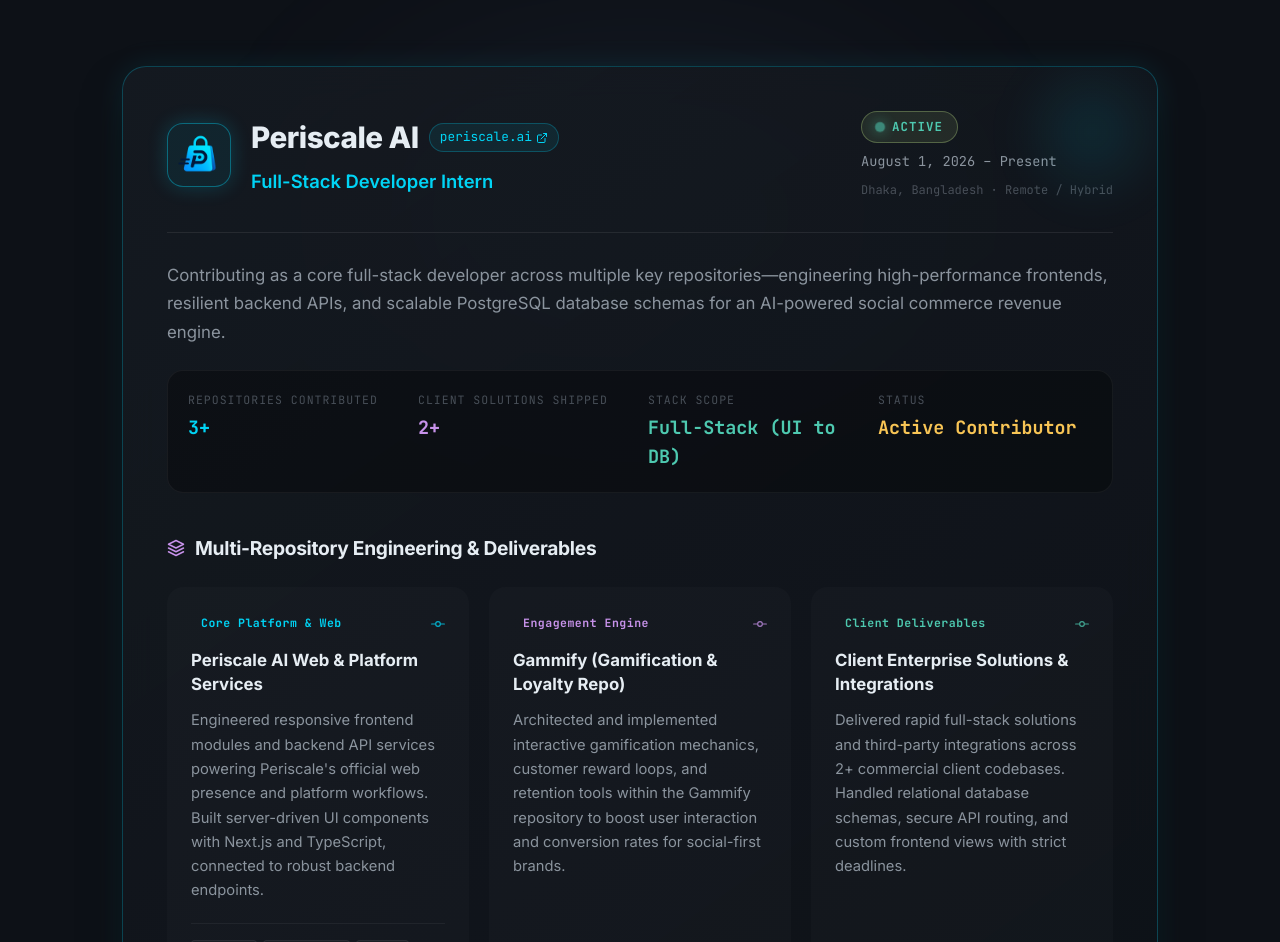
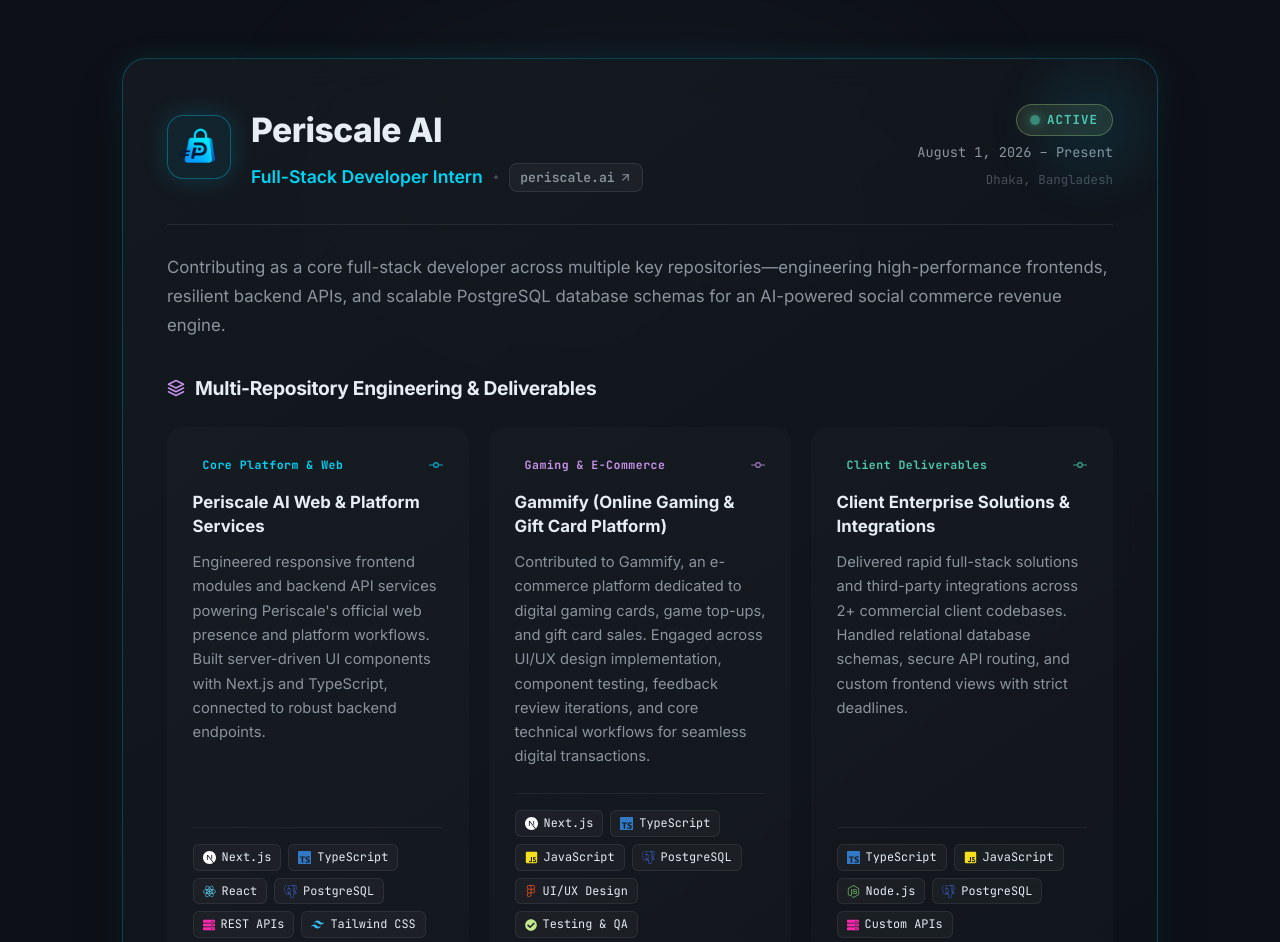
Before and after one commit to ah-nd-naf/Portfolio_Ahnaf, a React (Vite) app: page / in a window 1280 px wide. Shown: the part 2210-3152 px from the top of the page. Built offline with nearby package versions, Linux system fonts and the light colour scheme; the HTML template or start-up script is replaced by a standard one.

Commit message:
feat: add CommandPalette and Experience components

```diff
--- a/src/components/CommandPalette.jsx
+++ b/src/components/CommandPalette.jsx
@@ -563,7 +563,7 @@ const CommandPalette = ({ isOpen, setIsOpen }) => {
                 <strong style={{ color: 'var(--text-main)', display: 'block', marginBottom: '6px' }}>
                   Multi-Repository Production Engineering
                 </strong>
-                Contributing as a core full-stack developer across Periscale's web platform, the Gammify engagement engine, and 2+ bespoke client solutions using Next.js, TypeScript, PostgreSQL, and REST APIs.
+                Contributing as a core full-stack developer across Periscale's web platform, the Gammify gaming & card platform, and 2+ bespoke client solutions using Next.js, TypeScript, PostgreSQL, and REST APIs.
               </div>
             </div>
 
--- a/src/components/Experience.jsx
+++ b/src/components/Experience.jsx
@@ -2,24 +2,53 @@ import React from 'react';
 import { motion } from 'framer-motion';
 import {
   FiBriefcase,
-  FiExternalLink,
   FiGitCommit,
   FiLayers,
-  FiCode,
-  FiCheckCircle,
   FiTerminal,
-  FiCpu
+  FiArrowUpRight
 } from 'react-icons/fi';
+import {
+  SiNextdotjs,
+  SiTypescript,
+  SiPostgresql,
+  SiTailwindcss,
+  SiFigma
+} from 'react-icons/si';
+import {
+  FaReact,
+  FaNodeJs,
+  FaJsSquare,
+  FaServer,
+  FaGitAlt,
+  FaLayerGroup,
+  FaCheckCircle
+} from 'react-icons/fa';
+
+// Authentic Brand Icons Mapping
+const TECH_ICONS = {
+  'Next.js': <SiNextdotjs color="#ffffff" size={13} />,
+  'TypeScript': <SiTypescript color="#3178c6" size={13} />,
+  'JavaScript': <FaJsSquare color="#f7df1e" size={13} />,
+  'React': <FaReact color="#61dafb" size={13} />,
+  'PostgreSQL': <SiPostgresql color="#4169e1" size={13} />,
+  'Node.js': <FaNodeJs color="#68a063" size={13} />,
+  'REST APIs': <FaServer color="#f92aad" size={12} />,
+  'Custom APIs': <FaServer color="#f92aad" size={12} />,
+  'Tailwind CSS': <SiTailwindcss color="#38bdf8" size={13} />,
+  'Git & GitHub': <FaGitAlt color="#f05032" size={13} />,
+  'State Management': <FaLayerGroup color="#f2a60c" size={12} />,
+  'UI/UX Design': <SiFigma color="#f24e1e" size={12} />,
+  'Testing & QA': <FaCheckCircle color="#c3e88d" size={12} />
+};
 
 const EXPERIENCE_DATA = {
   company: 'Periscale AI',
   companyUrl: 'https://www.periscale.ai/',
   logo: '/periscale-logo.png',
   role: 'Full-Stack Developer Intern',
-  type: 'Internship',
   period: 'August 1, 2026 – Present',
   status: 'Active',
-  location: 'Dhaka, Bangladesh · Remote / Hybrid',
+  location: 'Dhaka, Bangladesh',
   summary: 'Contributing as a core full-stack developer across multiple key repositories—engineering high-performance frontends, resilient backend APIs, and scalable PostgreSQL database schemas for an AI-powered social commerce revenue engine.',
   repositories: [
     {
@@ -32,10 +61,10 @@ const EXPERIENCE_DATA = {
     },
     {
       id: 'gammify',
-      badge: 'Engagement Engine',
-      title: 'Gammify (Gamification & Loyalty Repo)',
-      description: 'Architected and implemented interactive gamification mechanics, customer reward loops, and retention tools within the Gammify repository to boost user interaction and conversion rates for social-first brands.',
-      tags: ['TypeScript', 'JavaScript', 'Next.js', 'PostgreSQL', 'State Management'],
+      badge: 'Gaming & E-Commerce',
+      title: 'Gammify (Online Gaming & Gift Card Platform)',
+      description: 'Contributed to Gammify, an e-commerce platform dedicated to digital gaming cards, game top-ups, and gift card sales. Engaged across UI/UX design implementation, component testing, feedback review iterations, and core technical workflows for seamless digital transactions.',
+      tags: ['Next.js', 'TypeScript', 'JavaScript', 'PostgreSQL', 'UI/UX Design', 'Testing & QA'],
       color: 'var(--syn-purple)'
     },
     {
@@ -56,12 +85,6 @@ const EXPERIENCE_DATA = {
     'REST APIs',
     'Tailwind CSS',
     'Git & GitHub'
-  ],
-  metrics: [
-    { label: 'Repositories Contributed', value: '3+' },
-    { label: 'Client Solutions Shipped', value: '2+' },
-    { label: 'Stack Scope', value: 'Full-Stack (UI to DB)' },
-    { label: 'Status', value: 'Active Contributor' }
   ]
 };
 
@@ -103,7 +126,7 @@ const Experience = () => {
           whileInView={{ opacity: 1, y: 0 }}
           viewport={{ once: true }}
           transition={{ duration: 0.6 }}
-          style={{ textAlign: 'center', marginBottom: '4rem' }}
+          style={{ textAlign: 'center', marginBottom: '3.5rem' }}
         >
           <div style={{
             display: 'inline-flex',
@@ -188,15 +211,7 @@ const Experience = () => {
           />
 
           {/* Company Header Row */}
-          <div style={{
-            display: 'flex',
-            flexWrap: 'wrap',
-            justifyContent: 'space-between',
-            alignItems: 'center',
-            gap: '1.5rem',
-            paddingBottom: '2rem',
-            borderBottom: '1px solid rgba(255, 255, 255, 0.08)'
-          }}>
+          <div className="exp-header-row">
             <div style={{ display: 'flex', alignItems: 'center', gap: '1.25rem' }}>
               {/* Company Logo with Neon Frame */}
               <div
@@ -205,12 +220,12 @@ const Experience = () => {
                   height: '64px',
                   borderRadius: '16px',
                   background: 'rgba(6, 182, 212, 0.08)',
-                  border: '1.5px solid rgba(0, 212, 245, 0.4)',
-                  padding: '6px',
+                  border: '1.5px solid rgba(0, 212, 245, 0.35)',
+                  padding: '7px',
                   display: 'flex',
                   alignItems: 'center',
                   justifyContent: 'center',
-                  boxShadow: '0 0 20px rgba(0, 212, 245, 0.2)',
+                  boxShadow: '0 0 25px rgba(0, 212, 245, 0.18)',
                   flexShrink: 0
                 }}
               >
@@ -222,61 +237,43 @@ const Experience = () => {
               </div>
 
               <div>
-                <div style={{ display: 'flex', alignItems: 'center', gap: '10px', flexWrap: 'wrap' }}>
                 <h3 style={{
                   margin: 0,
-                    fontSize: 'clamp(1.4rem, 3vw, 1.85rem)',
+                  fontSize: 'clamp(1.6rem, 3.2vw, 2.1rem)',
                   fontWeight: 800,
                   color: 'var(--text-main)',
                   letterSpacing: '-0.5px'
                 }}>
                   {EXPERIENCE_DATA.company}
                 </h3>
+
+                <div style={{
+                  marginTop: '6px',
+                  fontSize: 'clamp(0.95rem, 2vw, 1.1rem)',
+                  fontWeight: 600,
+                  display: 'flex',
+                  alignItems: 'center',
+                  flexWrap: 'wrap',
+                  gap: '10px'
+                }}>
+                  <span style={{ color: 'var(--syn-cyan)' }}>{EXPERIENCE_DATA.role}</span>
+                  <span style={{ color: 'rgba(255, 255, 255, 0.2)', fontSize: '0.8rem' }}>•</span>
                   <a
                     href={EXPERIENCE_DATA.companyUrl}
                     target="_blank"
                     rel="noopener noreferrer"
-                    style={{
-                      display: 'inline-flex',
-                      alignItems: 'center',
-                      gap: '4px',
-                      color: 'var(--syn-cyan)',
-                      fontFamily: 'var(--font-mono)',
-                      fontSize: '0.8rem',
-                      textDecoration: 'none',
-                      padding: '3px 10px',
-                      borderRadius: '20px',
-                      background: 'rgba(0, 212, 245, 0.08)',
-                      border: '1px solid rgba(0, 212, 245, 0.25)',
-                      transition: 'all 0.2s ease'
-                    }}
-                    onMouseEnter={(e) => {
-                      e.currentTarget.style.background = 'rgba(0, 212, 245, 0.18)';
-                      e.currentTarget.style.transform = 'translateY(-1px)';
-                    }}
-                    onMouseLeave={(e) => {
-                      e.currentTarget.style.background = 'rgba(0, 212, 245, 0.08)';
-                      e.currentTarget.style.transform = 'translateY(0)';
-                    }}
+                    className="exp-domain-link"
+                    title="Visit periscale.ai (opens in new tab)"
                   >
                     <span>periscale.ai</span>
-                    <FiExternalLink size={12} />
+                    <FiArrowUpRight size={13} />
                   </a>
-                </div>
-
-                <div style={{
-                  marginTop: '6px',
-                  fontSize: 'clamp(1rem, 2vw, 1.15rem)',
-                  fontWeight: 600,
-                  color: 'var(--syn-cyan)'
-                }}>
-                  {EXPERIENCE_DATA.role}
                 </div>
               </div>
             </div>
 
             {/* Status & Period Badge */}
-            <div style={{ display: 'flex', flexDirection: 'column', alignItems: 'flex-start', smAlignItems: 'flex-end', gap: '8px' }}>
+            <div className="exp-status-col">
               <div style={{
                 display: 'inline-flex',
                 alignItems: 'center',
@@ -316,7 +313,7 @@ const Experience = () => {
 
               <div style={{
                 fontFamily: 'var(--font-mono)',
-                fontSize: '0.75rem',
+                fontSize: '0.78rem',
                 color: 'var(--text-dim)'
               }}>
                 {EXPERIENCE_DATA.location}
@@ -324,45 +321,11 @@ const Experience = () => {
             </div>
           </div>
 
-          {/* High-level Elevator Pitch / Summary */}
-          <div style={{ padding: '1.75rem 0 1.5rem', color: 'var(--text-muted)', lineHeight: 1.7, fontSize: '1.05rem' }}>
+          {/* High-level Overview Summary */}
+          <div style={{ padding: '1.75rem 0 2rem', color: 'var(--text-muted)', lineHeight: 1.75, fontSize: '1.05rem' }}>
             <p style={{ margin: 0 }}>
               {EXPERIENCE_DATA.summary}
             </p>
-          </div>
-
-          {/* Quick Metrics Bar */}
-          <div style={{
-            display: 'grid',
-            gridTemplateColumns: 'repeat(auto-fit, minmax(190px, 1fr))',
-            gap: '1rem',
-            padding: '1.25rem',
-            background: 'rgba(0, 0, 0, 0.3)',
-            borderRadius: '16px',
-            border: '1px solid rgba(255, 255, 255, 0.05)',
-            marginBottom: '2.5rem'
-          }}>
-            {EXPERIENCE_DATA.metrics.map((m, idx) => (
-              <div key={idx} style={{ display: 'flex', flexDirection: 'column', gap: '3px' }}>
-                <span style={{
-                  fontFamily: 'var(--font-mono)',
-                  fontSize: '0.72rem',
-                  color: 'var(--text-dim)',
-                  textTransform: 'uppercase',
-                  letterSpacing: '1px'
-                }}>
-                  {m.label}
-                </span>
-                <span style={{
-                  fontFamily: 'var(--font-mono)',
-                  fontSize: '1.15rem',
-                  fontWeight: 700,
-                  color: idx === 0 ? 'var(--syn-cyan)' : idx === 1 ? 'var(--syn-purple)' : idx === 2 ? 'var(--syn-green)' : 'var(--syn-yellow)'
-                }}>
-                  {m.value}
-                </span>
-              </div>
-            ))}
           </div>
 
           {/* Section Divider: Repositories & Sub-projects */}
@@ -381,13 +344,13 @@ const Experience = () => {
 
           {/* Repositories 3-Column / Stack Grid */}
           <div className="exp-repos-grid">
-            {EXPERIENCE_DATA.repositories.map((repo, idx) => (
+            {EXPERIENCE_DATA.repositories.map((repo) => (
               <motion.div
                 key={repo.id}
                 whileHover={{ y: -4 }}
                 transition={{ duration: 0.2 }}
                 style={{
-                  padding: '1.5rem',
+                  padding: '1.6rem',
                   borderRadius: '16px',
                   background: 'rgba(255, 255, 255, 0.02)',
                   border: `1px solid ${repo.color}30`,
@@ -436,29 +399,24 @@ const Experience = () => {
                   </p>
                 </div>
 
-                {/* Tech Badges inside Repo Card */}
+                {/* Tech Badges with Real Icons */}
                 <div style={{
-                  marginTop: '1.25rem',
+                  marginTop: '1.5rem',
                   paddingTop: '1rem',
-                  borderTop: '1px solid rgba(255, 255, 255, 0.05)',
+                  borderTop: '1px solid rgba(255, 255, 255, 0.06)',
                   display: 'flex',
                   flexWrap: 'wrap',
-                  gap: '6px'
+                  gap: '7px'
                 }}>
                   {repo.tags.map((tag, tIdx) => (
                     <span
                       key={tIdx}
-                      style={{
-                        fontFamily: 'var(--font-mono)',
-                        fontSize: '0.72rem',
-                        color: 'var(--text-muted)',
-                        background: 'rgba(255, 255, 255, 0.03)',
-                        padding: '2px 8px',
-                        borderRadius: '4px',
-                        border: '1px solid rgba(255, 255, 255, 0.06)'
-                      }}
+                      className="exp-tech-chip"
                     >
-                      {tag}
+                      <span className="exp-tech-icon" style={{ display: 'inline-flex', alignItems: 'center' }}>
+                        {TECH_ICONS[tag]}
+                      </span>
+                      <span>{tag}</span>
                     </span>
                   ))}
                 </div>
@@ -494,18 +452,12 @@ const Experience = () => {
               {EXPERIENCE_DATA.stack.map((item, idx) => (
                 <span
                   key={idx}
-                  style={{
-                    fontFamily: 'var(--font-mono)',
-                    fontSize: '0.8rem',
-                    color: 'var(--syn-cyan)',
-                    background: 'rgba(0, 212, 245, 0.06)',
-                    border: '1px solid rgba(0, 212, 245, 0.25)',
-                    padding: '4px 12px',
-                    borderRadius: '20px',
-                    fontWeight: 500
-                  }}
+                  className="exp-stack-pill"
                 >
-                  {item}
+                  <span style={{ display: 'inline-flex', alignItems: 'center' }}>
+                    {TECH_ICONS[item]}
+                  </span>
+                  <span>{item}</span>
                 </span>
               ))}
             </div>
@@ -516,21 +468,110 @@ const Experience = () => {
       </div>
 
       <style>{`
+        .exp-header-row {
+          display: flex;
+          flex-wrap: wrap;
+          justify-content: space-between;
+          align-items: center;
+          gap: 1.5rem;
+          padding-bottom: 2rem;
+          border-bottom: 1px solid rgba(255, 255, 255, 0.08);
+        }
+
+        .exp-domain-link {
+          display: inline-flex;
+          align-items: center;
+          gap: 4px;
+          color: var(--text-muted);
+          font-family: var(--font-mono);
+          font-size: 0.82rem;
+          text-decoration: none;
+          padding: 3px 10px;
+          border-radius: 8px;
+          background: rgba(255, 255, 255, 0.04);
+          border: 1px solid rgba(255, 255, 255, 0.09);
+          transition: all 0.2s ease;
+        }
+
+        .exp-domain-link:hover {
+          color: var(--syn-cyan);
+          background: rgba(0, 212, 245, 0.1);
+          border-color: rgba(0, 212, 245, 0.35);
+          transform: translateY(-1px);
+        }
+
+        .exp-status-col {
+          display: flex;
+          flex-direction: column;
+          align-items: flex-end;
+          gap: 6px;
+        }
+
+        @media (max-width: 640px) {
+          .exp-status-col {
+            align-items: flex-start;
+          }
+        }
+
         .exp-repos-grid {
           display: grid;
           grid-template-columns: repeat(3, 1fr);
           gap: 1.25rem;
           margin-bottom: 2.5rem;
         }
+
         @media (max-width: 992px) {
           .exp-repos-grid {
             grid-template-columns: repeat(auto-fit, minmax(280px, 1fr));
           }
         }
+
         @media (max-width: 640px) {
           .exp-repos-grid {
             grid-template-columns: 1fr;
           }
+        }
+
+        .exp-tech-chip {
+          display: inline-flex;
+          align-items: center;
+          gap: 6px;
+          font-family: var(--font-mono);
+          font-size: 0.74rem;
+          color: var(--text-main);
+          background: rgba(255, 255, 255, 0.035);
+          padding: 3px 9px;
+          border-radius: 6px;
+          border: 1px solid rgba(255, 255, 255, 0.07);
+          transition: all 0.2s ease;
+        }
+
+        .exp-tech-chip:hover {
+          background: rgba(255, 255, 255, 0.07);
+          border-color: rgba(255, 255, 255, 0.14);
+          transform: translateY(-1px);
+        }
+
+        .exp-stack-pill {
+          display: inline-flex;
+          align-items: center;
+          gap: 7px;
+          font-family: var(--font-mono);
+          font-size: 0.8rem;
+          color: var(--text-main);
+          background: rgba(0, 212, 245, 0.05);
+          border: 1px solid rgba(0, 212, 245, 0.25);
+          padding: 5px 14px;
+          border-radius: 20px;
+          font-weight: 500;
+          transition: all 0.2s ease;
+        }
+
+        .exp-stack-pill:hover {
+          background: rgba(0, 212, 245, 0.12);
+          border-color: rgba(0, 212, 245, 0.45);
+          box-shadow: 0 0 15px rgba(0, 212, 245, 0.15);
+          transform: translateY(-1px);
         }
       `}</style>
     </section>
```
Lines whose indentation alone changed are shown as unchanged.
